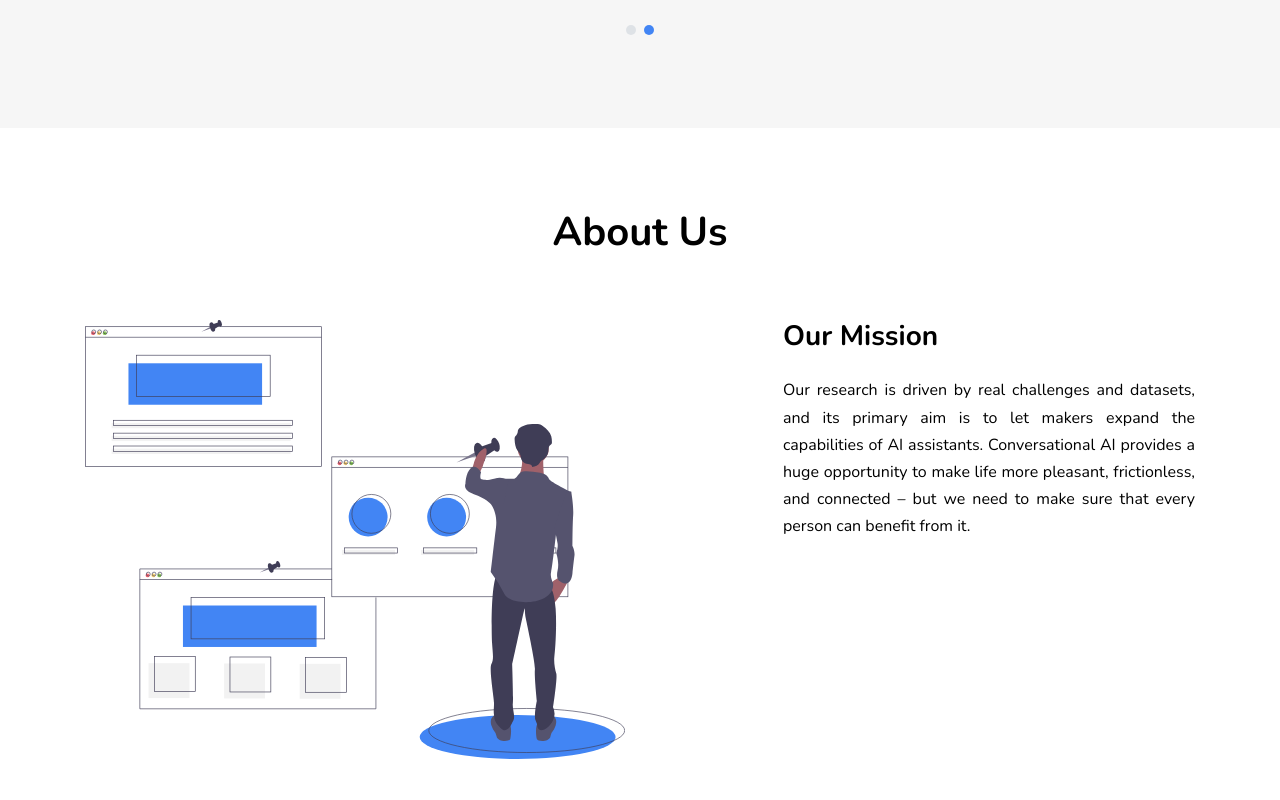
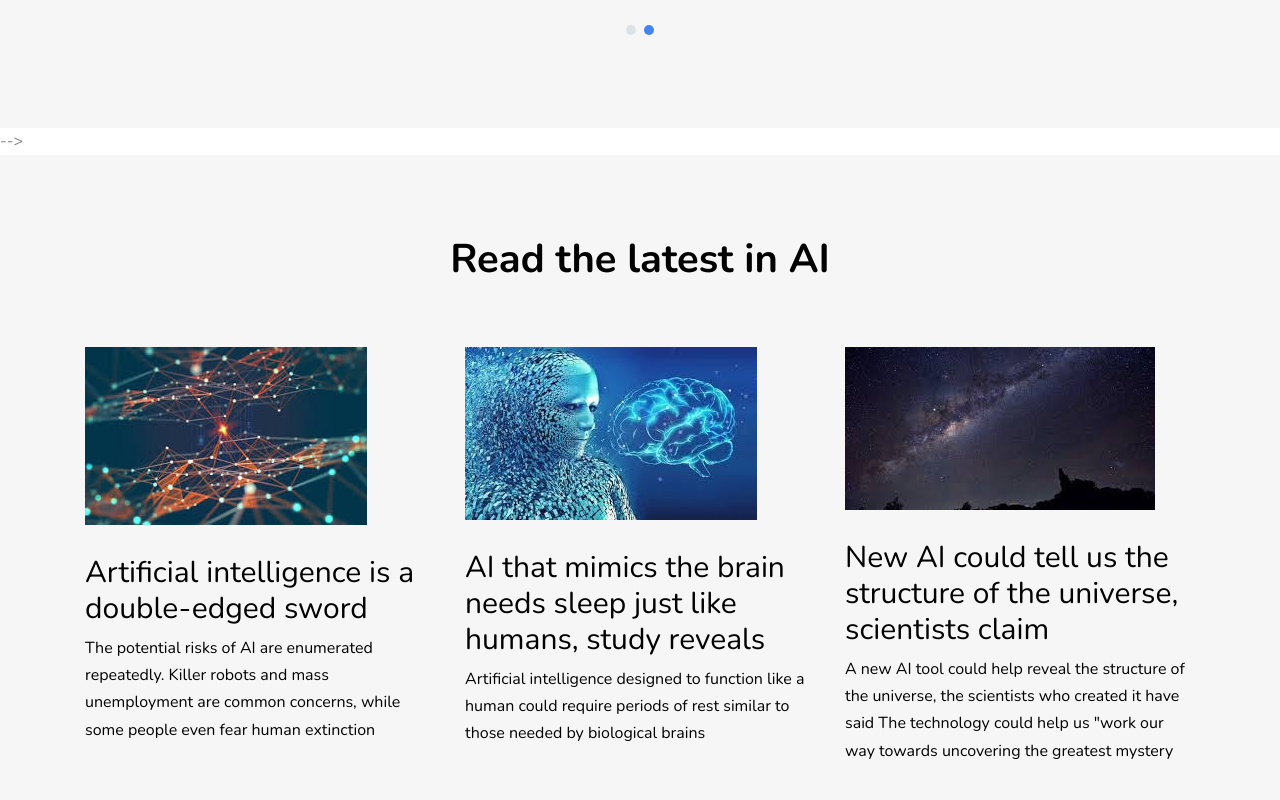
Before and after one commit to DooDlerz/DooDle, a plain HTML site: page index.html in a window 1280 px wide. Shown: the part 4820-5620 px from the top of the page. Drawn offline with nearby package versions, Linux system fonts and the light colour scheme; animation ran at ten frames a second; files whose address does not match are found by name.

Commit message:
Update index.html
about us commented

```diff
--- a/index.html
+++ b/index.html
@@ -297,7 +297,7 @@
 
 
     <!-- about us -->
-    <div class="site-section" id="about-section">
+<!--     <div class="site-section" id="about-section">
       <div class="container">
         <div class="row mb-5">
           <div class="col-12 text-center">
@@ -406,7 +406,7 @@
         </div>
 
       </div>
-    </div> -->
+    </div> --> -->
 
     <div class="site-section bg-light" id="blog-section">
       <div class="container">
```
